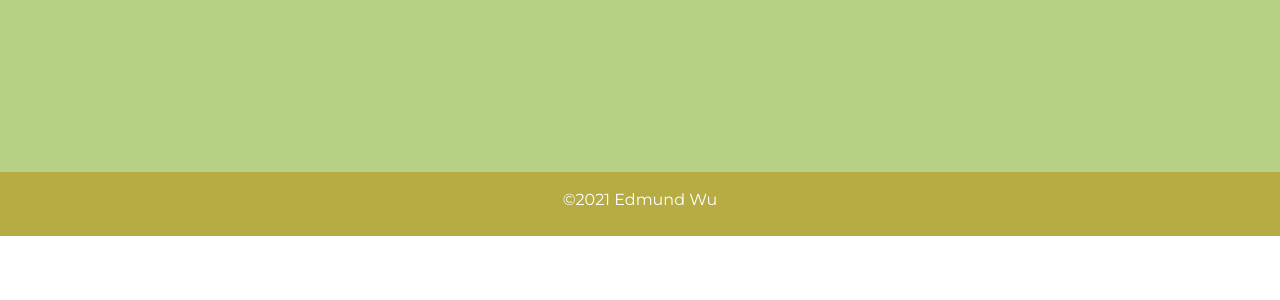
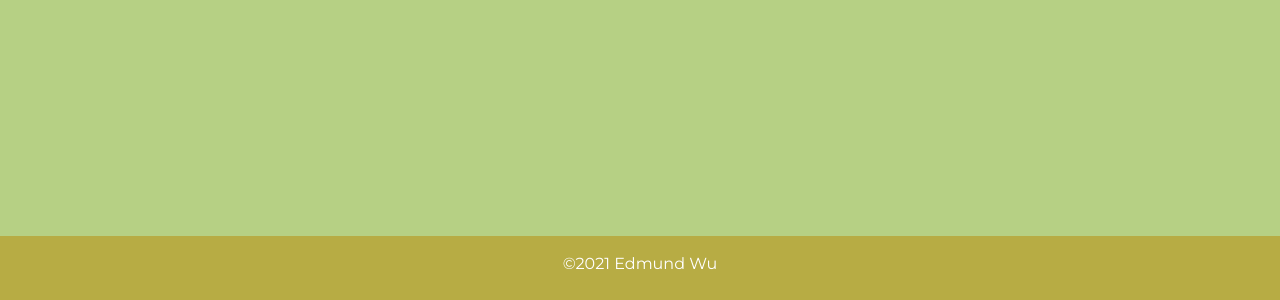
Before and after one commit to edwu1/edwu1.github.io, a plain HTML site: page index.html in a window 1280 px wide. Shown: the part 5748-6048 px from the top of the page. Before the commit the page ends 5984 px from the top, so only its background shows below. Drawn offline with nearby package versions, Linux system fonts and the light colour scheme; some icons are missing.

Commit message:
Footer fix 2

```diff
--- a/index.js
+++ b/index.js
@@ -9,7 +9,7 @@ $(document).ready(function(){
     $("section:nth-of-type(3)").css("top", bottomOfSkillsHeading + 1.1 * $(window).height());
     $("section:nth-of-type(4)").css("top", bottomOfSkillsHeading  + 2 * 1.1 * $(window).height());
     $("section:nth-of-type(5)").css("top", bottomOfSkillsHeading  + 3 * 1.1 * $(window).height());
-    $("#footer").css("top", bottomOfSkillsHeading + 4 * 1.1 * $(window).height() - 64);
+    $("#footer").css("top", bottomOfSkillsHeading + 4 * 1.1 * $(window).height());
 
 });
 
```
Also changed, not shown: contact.html (+1 -1 lines).
